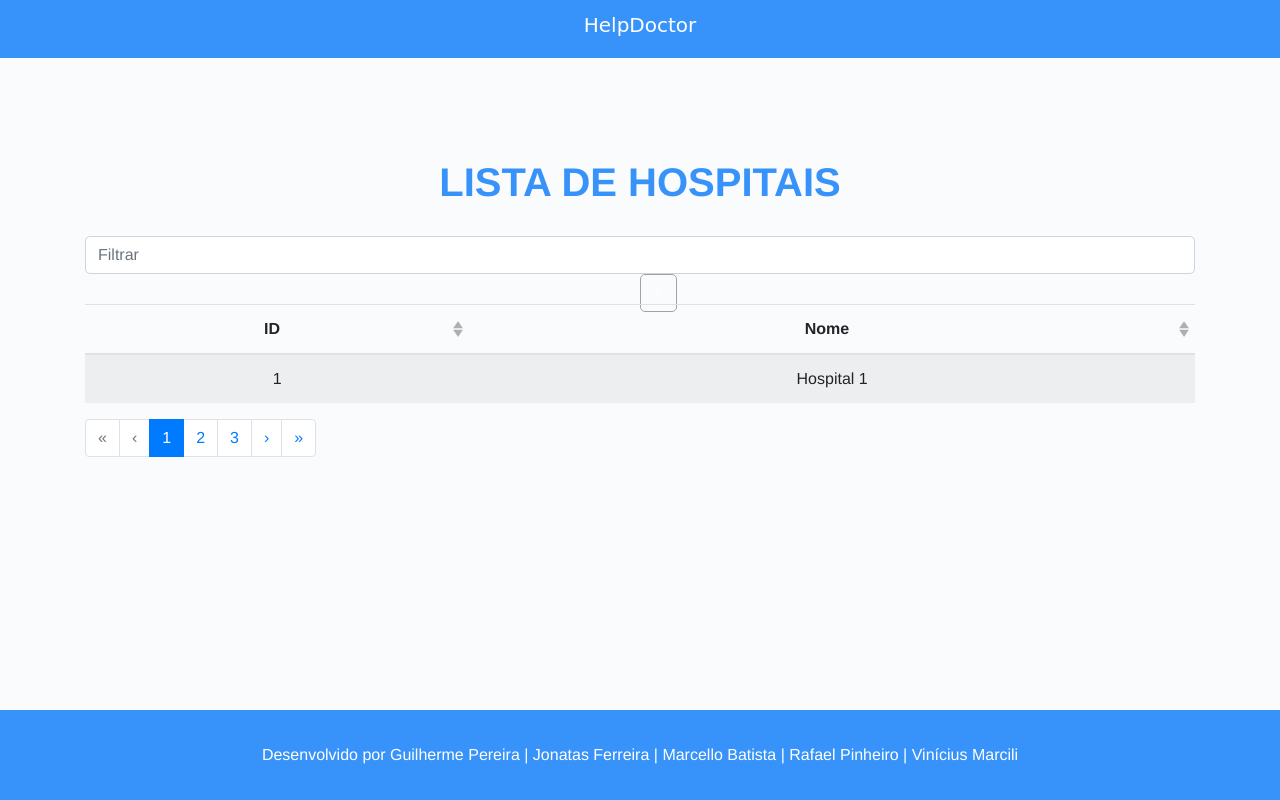
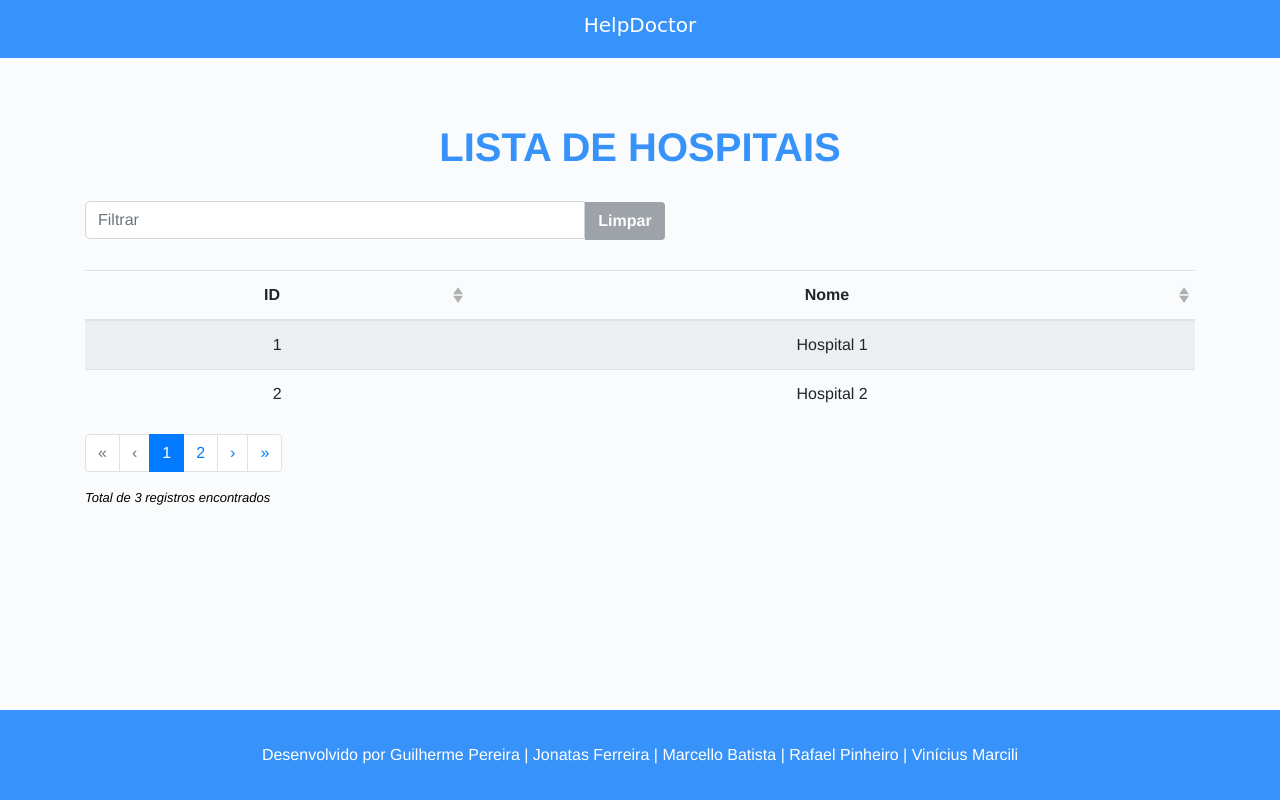
Before and after one commit to UNIPTCC/Help-Doctor-Front, a Vue app: page /#/hospital in a window 1280 px wide. Built offline with nearby package versions, Linux system fonts and the light colour scheme; what vue-resource would draw is missing.

Commit message:
Table Component

```diff
--- a/src/assets/styles/globals.scss
+++ b/src/assets/styles/globals.scss
@@ -3,6 +3,7 @@ $white: #fff;
 $gray: #fafbfc;
 $gray-bg: #cbd2de;
 $gray-disable: #6c757d;
+$gray-disable-light: #6c757d57;
 $black: #000;
 /* GrayScale Colors */
 
@@ -42,6 +43,13 @@ $min-height-container-mobile: calc(100vh - 335px);
 .display-hide {
   display: none;
 }
+
+.title {
+  color: $blue;
+  text-transform: uppercase;
+  font-weight: 600;
+  margin: 0 auto 30px;
+}
 /* Classes */
 
 /* Animations */
--- /dev/null
+++ b/src/components/CustomTable/CustomTable.scss
@@ -0,0 +1,111 @@
+.custom-table {
+  .filter {
+    position: relative;
+    margin: 0 auto 30px;
+    text-align: left;
+    input {
+      border-radius: $radius;
+      border-top-right-radius: 0;
+      border-bottom-right-radius: 0;
+      max-width: 500px;
+      width: calc(100% - 80px);
+      display: inline-block;
+      margin: 0 auto;
+    }
+    button {
+      top: 0;
+      left: 0;
+      width: 80px;
+      height: 38px;
+      position: relative;
+      border: none;
+      color: $white;
+      background: $blue;
+      font-weight: 600;
+      border-top-left-radius: 0;
+      border-bottom-left-radius: 0;
+      transition: $transition;
+      &.disabled {
+        color: $white;
+        background: $gray-disable;
+        &:hover {
+          color: $white;
+          background: $gray-disable;
+        }
+      }
+      &:hover {
+        background: darken($blue, 25%);
+        color: $white;
+      }
+      &:focus, &:active, &:hover {
+        outline: none;
+      }
+    }
+  }
+  .table {
+    transition: $transition;
+    thead {
+      background: $white;
+      transition: $transition;
+    }
+    tbody {
+      tr{
+        transition: $transition;
+        &:nth-of-type(odd) {
+          background: lighten($gray-bg, 12%);
+        }
+        &:nth-of-type(even) {
+          background: $white;
+        }
+        &:hover {
+          background: lighten($blue, 30%);
+          color: darken($blue, 25%);
+          font-weight: 700;
+          cursor: pointer;
+        }
+      }
+    }
+  }
+  .pagination {
+    .page-item {
+      transition: $transition;
+      a, span {
+        color: $blue;
+        transition: $transition;
+      }
+      &.active {
+        color: $white;
+        font-weight: 700;
+        a, span {
+          color: $white;
+          background: $blue;
+        }
+      }
+      &.disabled {
+        cursor: not-allowed;
+        a, span {
+          background: $gray-disable-light;
+          color: $white;
+        }
+      }
+      &:first-child {
+        .page-link {
+          border-top-left-radius: $radius;
+          border-bottom-left-radius: $radius;
+        }
+      }
+      &:last-child {
+        .page-link {
+          border-top-right-radius: $radius;
+          border-bottom-right-radius: $radius;
+        }
+      }
+    }
+  }
+  .pagination-total {
+    text-align: left;
+    margin: 0 auto;
+    font-style: italic;
+    font-size: 13px;
+  }
+}
--- /dev/null
+++ b/src/components/CustomTable/CustomTable.vue
@@ -0,0 +1,85 @@
+<template>
+  <div class="custom-table">
+    <b-row>
+      <b-col>
+        <b-form class="filter">
+          <b-input v-model="filter" placeholder="Filtrar" />
+          <b-btn :disabled="!filter" @click="filter = ''">Limpar</b-btn>
+        </b-form>
+      </b-col>
+    </b-row>
+    <b-row>
+      <b-col>
+        <b-table
+          responsive
+          striped
+          hover
+          stacked="lg"
+          :items="itens"
+          :fields="colunms"
+          :current-page="currentPage"
+          :per-page="perPage"
+          :filter="filter"
+          @filtered="onFiltered"
+        />
+      </b-col>
+    </b-row>
+    <b-row>
+      <b-col cols="12">
+        <b-pagination
+          :total-rows="totalRows"
+          :per-page="perPage"
+          v-model="currentPage"
+        />
+        <p class="pagination-total">
+          Total de {{totalRows}} registros encontrados
+        </p>
+      </b-col>
+    </b-row>
+  </div>
+</template>
+
+<script>
+export default {
+  name: 'CustomTable',
+  data () {
+    return {
+      stacked: (window.innerWidth > 991) ? false : true,
+      currentPage: 1,
+      filter: null
+    }
+  },
+  props: {
+    perPage: {
+      type: Number,
+      required: true
+    },
+    totalRows: {
+      type: Number,
+      required: true
+    },
+    itens: {
+      type: Array,
+      required: true
+    },
+    colunms: {
+      type: Array,
+      required: true
+    }
+  },
+  created() {
+    this.totalRows = this.itens.length
+  },
+  methods: {
+    onFiltered (filteredItems) {
+      this.totalRows = filteredItems.length
+      this.currentPage = 1
+    }
+  }
+}
+</script>
+
+<style lang="scss" scoped>
+@import "../../assets/styles/globals";
+@import "./CustomTable";
+</style>
--- a/src/main.js
+++ b/src/main.js
@@ -35,6 +35,9 @@ Vue.component('footer-default', Footer)
 
 import ModalPasswordReset from './components/ModalPasswordReset/ModalPasswordReset'
 Vue.component('modal-password-reset', ModalPasswordReset)
+
+import CustomTable from './components/CustomTable/CustomTable'
+Vue.component('custom-table', CustomTable)
 /* Components */
 
 Vue.config.productionTip = false
--- a/src/pages/Hospital/List/HospitalList.scss
+++ b/src/pages/Hospital/List/HospitalList.scss
@@ -1,22 +1,3 @@
 #hospital-list {
-  h1{
-    color: $blue;
-    text-transform: uppercase;
-    font-weight: 600;
-    margin: 0 auto 30px;
-  }
-  .filter {
-    position: relative;
-    margin: 0 auto 30px;
-    input {
-      border-radius: $radius;
-    }
-    button {
-      position: absolute;
-      border-radius: $radius;
-      &.disabled {
-        background: transparent;
-      }
-    }
-  }
+
 }
--- a/src/pages/Hospital/List/HospitalList.vue
+++ b/src/pages/Hospital/List/HospitalList.vue
@@ -5,44 +5,17 @@
       <b-container>
         <b-row>
           <b-col cols="12">
-            <h1>
+            <h1 class="title">
               Lista de Hospitais
             </h1>
           </b-col>
         </b-row>
-        <b-row>
-          <b-col>
-            <b-form class="filter">
-              <b-input v-model="filter" placeholder="Filtrar" />
-              <b-btn :disabled="!filter" @click="filter = ''">X</b-btn>
-            </b-form>
-          </b-col>
-        </b-row>
-        <b-row>
-          <b-col>
-            <b-table
-              responsive
-              striped
-              hover
-              stacked="lg"
-              :items="hospitals"
-              :fields="colunms"
-              :current-page="currentPage"
-              :per-page="perPage"
-              :filter="filter"
-              @filtered="onFiltered"
-            />
-          </b-col>
-        </b-row>
-        <b-row>
-          <b-col cols="12">
-            <b-pagination
-              :total-rows="totalRows"
-              :per-page="perPage"
-              v-model="currentPage"
-            />
-          </b-col>
-        </b-row>
+        <custom-table
+          :perPage="perPage"
+          :totalRows="totalRows"
+          :colunms="colunms"
+          :itens="hospitals"
+        />
       </b-container>
     </div>
     <footer-default />
@@ -80,26 +53,17 @@ export default {
           name: 'Order Hospital 3',
         }
       ],
-      stacked: (window.innerWidth > 991) ? false : true,
-      currentPage: 1,
-      perPage: 1,
       totalRows: 1,
-      filter: null
+      perPage: 2
     }
   },
   created() {
     this.totalRows = this.hospitals.length
-  },
-  methods: {
-    onFiltered (filteredItems) {
-      this.totalRows = filteredItems.length
-      this.currentPage = 1
-    }
   }
 }
 </script>
 
-<style lang="scss" scoped>
+<style lang="scss">
 @import "../../../assets/styles/globals";
 @import "./HospitalList";
 </style>
```
